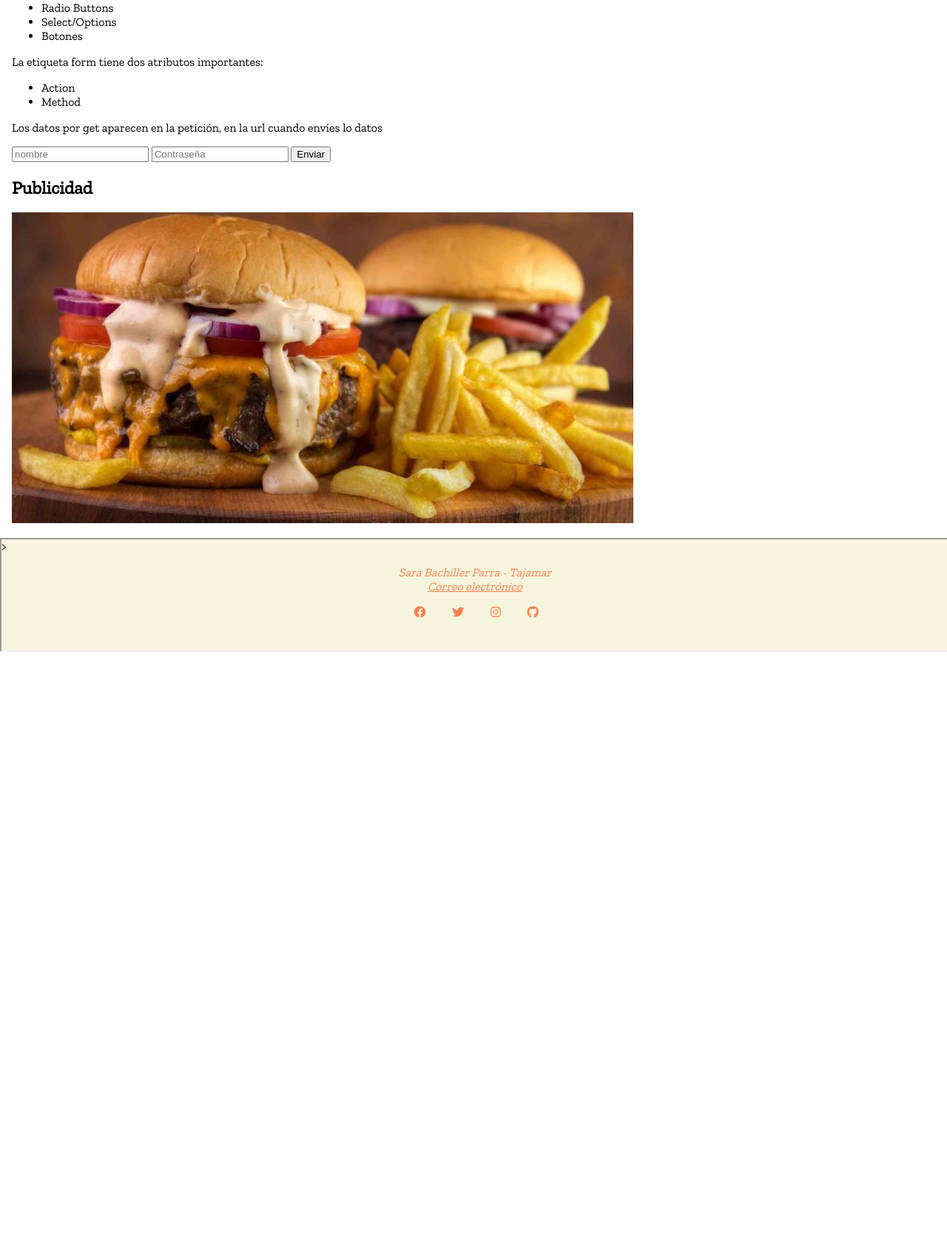
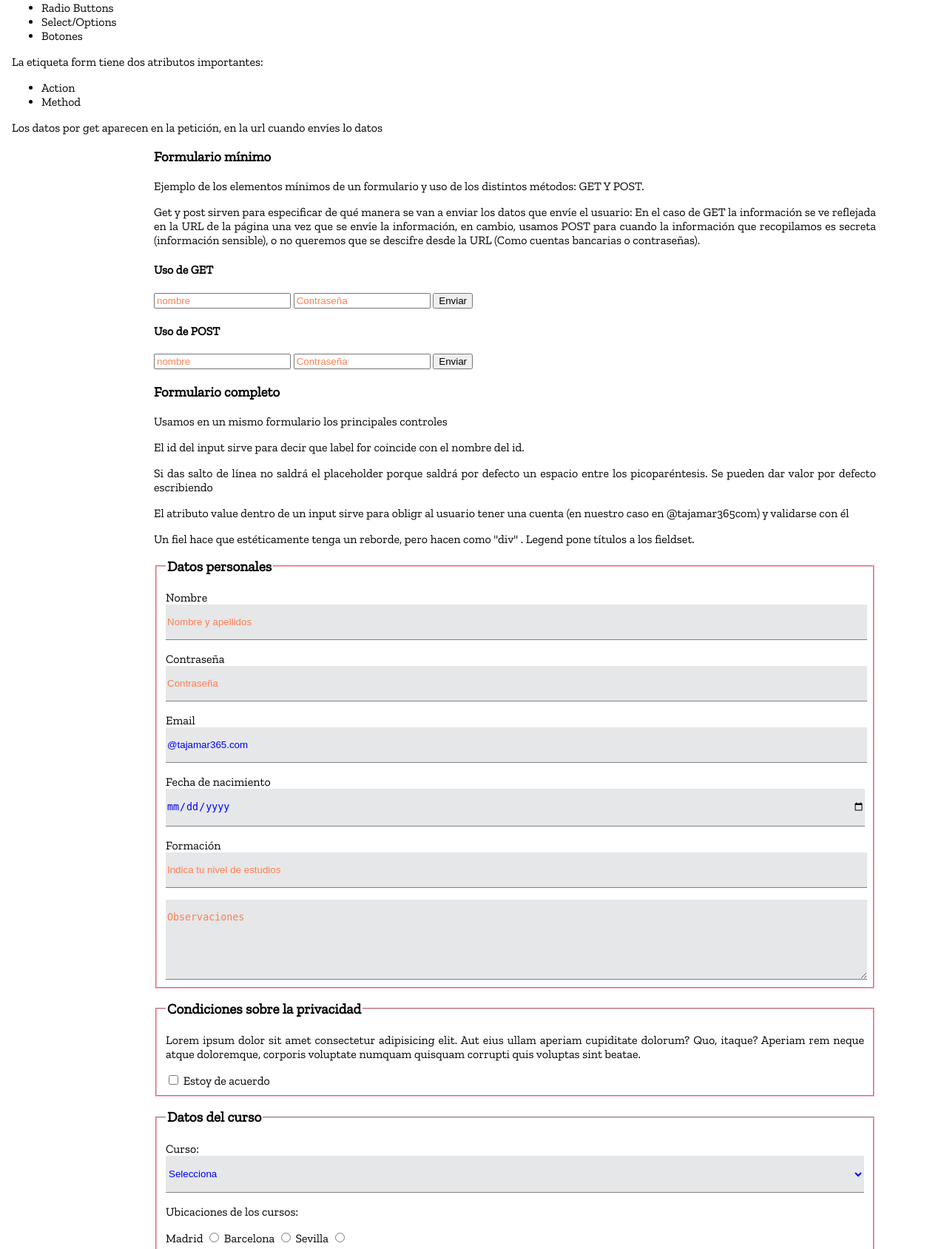
Before and after one commit to SaraBachiPaMeGo/curso1, a PHP site: page /datos.html in a window 1280 px wide. Shown: the part 1246-2934 px from the top of the page at 74% size. Before the commit the page ends 2127 px from the top, so only its background shows below. Run offline with PHP 8.4, Linux system fonts and the light colour scheme; some libraries are stand-ins or nearby versions.

Commit message:
Formularios

```diff
--- a/07_ElementosWeb/CSS/style.css
+++ b/07_ElementosWeb/CSS/style.css
@@ -149,6 +149,94 @@ video, embed {
 
 }
 
+.form_control {
+    display: block;
+    width: 100%;
+    border: none;
+    border-bottom: 1px solid gray;
+    /* margin-bottom: 3vh; Es mejor da padding que margin */
+    padding-top: 1rem;
+    padding-bottom: 1rem;
+    background: rgb(229, 231, 233);
+    color: blue;
+}
+
+.boton_personalizado {
+        text-decoration: none;
+        padding: 10px;
+        font-weight: 600;
+        font-size: 20px;
+        color: #ffffff;
+        background-color: lightcoral;
+        border-radius: 6px;
+        border: 2px solid coral;
+        text-align: left;
+      }
+.boton_personalizado:hover { /* HOVER ES UNA PSEUDO CLASE, ES DECIR CUANDO TENGA ALGÚN TIPO DE INTERACCIÓN/ PASE ALGO SOBRE ESE ELEMENTO */
+        color: lightsalmon;
+        background-color: #ffffff;
+}
+.boton_delete {
+    text-align: right;
+    align-content: end;
+}
+
+legend{
+          font-size: larger;
+         font-weight: bold;
+}
+
+select:selected {
+      color: coral;
+
+}
+
+.bloque_botones{
+      display: inline;
+      text-align: center;
+
+}
+
+.delete {
+    border: none;
+    background: none;
+}
+
+optgroup {
+    color: coral;
+}
+
+.placeholder {
+    color: coral
+}
+
+
+textarea {
+    margin-top: 1rem;
+}
+
+::placeholder {
+    color: coral
+}
+
+:-ms-input-placeholder {
+    color: coral; /* Sólo es válido cambiar el color para algunos navegadores */
+}
+
+::-ms-input-placeholder {
+    color: coral; /* Sólo es válido cambiar el color para algunos navegadores */
+}
+
+fieldset {
+    margin-bottom: 1rem;
+    border-color: lightpink;
+}
+
+.form_label {
+    display: block;
+    margin-top: 1rem; /* Es un elemento inline por lo que debemos de cambiar el display */
+}
+
 table {
     width: 100%;
     text-align: center;
--- a/07_ElementosWeb/datos.html
+++ b/07_ElementosWeb/datos.html
@@ -191,15 +191,113 @@
                      <li>Method</li>
                  </ul>
                  <p>Los datos por get aparecen en la petición, en la url cuando envíes lo datos</p>
-                     <section>
-                        <form action="https://jsonplaceholder.typicode.com/users" method="post">
+                     <section class="conjuntoSections">
+                         <h3>Formulario mínimo</h3>
+                         <p>Ejemplo de los elementos mínimos de un formulario y uso de los distintos métodos: GET Y POST.</p>
+                         <p>Get y post sirven para especificar de qué manera se van a enviar los datos que envíe el usuario: En el caso de GET la información se ve reflejada en la URL de la página una vez que se envíe la información, en cambio, usamos POST para cuando la información que recopilamos es secreta (información sensible), o no queremos que se descifre desde la URL (Como cuentas bancarias o contraseñas).</p>
+                         <h4>Uso de GET</h4>
+                         <form action="https://jsonplaceholder.typicode.com/users" method="GET" name="basic_get">
                             <input type="text" name="userName" id="" placeholder="nombre">
                             <input type="password" name="userPassword" placeholder="Contraseña">
                             <button type="submit">Enviar</button>
                         </form>
+                         <h4>Uso de POST</h4>
+                        <form action="https://jsonplaceholder.typicode.com/users" method="post" name="basic_post">
+                            <input type="text" name="userName" id="" placeholder="nombre">
+                            <input type="password" name="userPassword" placeholder="Contraseña">
+                            <button type="submit">Enviar</button>
+                        </form>
+                        <h3>Formulario completo</h3>
+                        <p>Usamos en un mismo formulario los principales controles</p>
+                        <p>El id del input sirve para decir que label for coincide con el nombre del id.</p>
+                        <p>Si das salto de línea no saldrá el placeholder porque saldrá por defecto un espacio entre los picoparéntesis. Se pueden dar valor por defecto escribiendo</p>
+                        <p>El atributo value dentro de un input sirve para obligr al usuario tener una cuenta (en nuestro caso en @tajamar365com) y validarse con él</p>
+                        <form action="https://jsonplaceholder.typicode.com/users" method="post" name="form_completo">
+                            <p>Un fiel hace que estéticamente tenga un reborde, pero hacen como "div" . Legend pone títulos a los fieldset.</p>
+                            <fieldset>
+                                <legend>Datos personales</legend>
+                            <label for="userName" class="form_label" >Nombre</label>
+                                <input type="text" name="userName" id="userName" placeholder="Nombre y apellidos" class="form_control" required>
+                            <label for="userPassword" class="form_label">Contraseña</label>
+                                <input type="password" name="userPassword" placeholder="Contraseña" id="userPassword" class="form_control" required minlength="8" maxlength="16">
+                            <label for="email" class="form_label">Email</label>
+                                <input type="email" name="email" id="email" class="form_control" placeholder="Usuario@gmail.com" value="@tajamar365.com" required pattern="(?=.*[a-z])(?=.*[A-Z])(?=.*[0-9])(?=.*[!@#\$%\^&\*])(?=.{8,})">
+                                <datalist id="formacion"> <!-- Son lista de datos  -->
+                                   <option >Graduado</option>
+                                   <option >Licenciado</option>
+                                   <option >Doctor</option>
+                                </datalist>
+                                <label for="cumple" class="form_label">Fecha de nacimiento</label>
+                                    <input type="date" name="cumple" id="cumple" class="form_control" required>
+                            <label for="formacion" class="form_label">Formación</label>
+                               <input type="text" name="user_cv" id="formacion" list="formulario" placeholder="Indica tu nivel de estudios" class="form_control" required>
+                            <textarea name="info" id="info" rows="5" class="form_control" placeholder="Observaciones"></textarea>
+                        </fieldset>
+                        <fieldset>
+                            <legend>Condiciones sobre la privacidad</legend>
+                            <p>Lorem ipsum dolor sit amet consectetur adipisicing elit. Aut eius ullam aperiam cupiditate dolorum? Quo, itaque? Aperiam rem neque atque doloremque, corporis voluptate numquam quisquam corrupti quis voluptas sint beatae.</p>
+                            <input type="checkbox" name="isOk" id="isOk" required>
+                            <label for="isOk">Estoy de acuerdo</label>
+                        </fieldset>
+                        <fieldset>
+                            <legend>Datos del curso</legend>
+                            <label for="datos_curso" class="form_label">Curso:</label>
+                            <select name="datos_curso" id="datos_curso" class="form_control" >
+                             <optgroup label="Desarrollo en front">
+                                <option value="" class="placeholder" selected>Selecciona</option>
+                                <option value="html_01">Confección y diseño de páginas web</option>
+                                <option value="Angular_03">Desarrollo en plataforma Angular</option>
+                                <option value="other">Otro</option>
+                             </optgroup>
+                             <optgroup label="Desarrollo en back">
+                                    <option value="" class="placeholder" selected>Selecciona</option>
+                                    <option value="html_01">Java</option>
+                                    <option value=".net_02">.net</option>
+                                    <option value="Angular_03">JavaScript</option>
+                                    <option value="other">Otro</option>
+                             </optgroup>
+                                </select>
+                                <p>Ubicaciones de los cursos:</p> <!-- No se pueden poner dos legend por muy lógico que sea ponerlo aquí, ya que ya que dentro del fieldset ya está la del "datos del curso" -->
+                            <label for="Madrid">Madrid</label>
+                                   <input type="radio" name="ubicacion" id="Madrid" value="Madrid"> <!-- sE PONE EN EL CASO DE LOS INPUT RADIO EL MISMO NOMBRE PARA PODER AGRUPARLOS -->
+                            <label for="Barcelona">Barcelona</label>
+                                  <input type="radio" name="ubicacion" id="Barcelona" value="Barcelona">
+                            <label for="Sevilla">Sevilla</label>
+                                  <input type="radio" name="ubicacion" id="Sevilla" value="Sevilla">
+                            </input>
+                                <!-- Cuando el value no tiene valor se envía el valor por defecto. Por eso se pone el valor por defecto en blanco en cambio si le pones valor se enviará ese valor. si no pongo value se envía el contenido (lo que ve el usuario)-->
+                                <!-- PREGUNTAS: Para obligar o no al usuario a que se valide? Cuando selecciona la opción otro y quiero que me salga un input para que me diga en que otro curso esta? -->
+                        </fieldset>
+                        <div class="bloque_botones">
+                            <button type="submit" class="boton_personalizado" >Enviar</button> <!-- Puede tener value pero da lo mismo, lo único que haces es cambiar el nombre (en vez de llamarse button se llama el valor que hayas puesto en el value) EJEMPLO: <input type=submit"" value=Enviar""> -->
+                            <!-- <input type="reset" value="delete" > -->
+                            <button type="reset" class="delete" class="boton_delete"><img src="https://img.icons8.com/windows/64/000000/trash.png"></button>
+                             <!-- METER UNA IMAGEN DENTRO DE UN BOTóN -->
+                             <!-- <button type="button"></button> Botón ue no tiene funcionalidad -->
+                        </div>
+                        </form>
+                        <p>El atributo multiple en un selected sirve para que el usuario elija tantas opciones como haya pulsado Ctrl+click y le pone size por defecto. En cambio size hace que tenga tamaño la tabla y no sea el desplegable. Si le pones un número sale una barrita para subir y bajar y ver todas las opciones. </p>
+                        <p>Existen otros controles de formulario:</p>
+                        <dl>
+                            <dt class="dt">Input color</dt>
+                            <dd class="dd"><input type="color"></dd>
+                            <dt class="dt">Selecciona un archivo</dt>
+                            <dd class="dd"><input type="file" ></dd>
+                            <dt class="dt">Input number</dt>
+                            <dd class="dd"><input type="number" max="10" min="1"></dd>
+                            <dt class="dt">Input range</dt>
+                            <dd class="dd"><input type="range"max="10" min="1"></dd>
+                            <dt class="dt">Input search</dt>
+                            <dd class="dd"><input type="search"></dd>
+                            <dt class="dt">Input tel</dt>
+                            <dd class="dd"><input type="tel"></dd>
+                            <dt class="dt">Input url</dt>
+                            <dd class="dd"><input type="url"></dd>
+
+                        </dl>
+                        <div class="clearfix"></div>
                     </section>
             </section>
-
         </main>
                 <aside>
                         <h2>Publicidad</h2>
```
